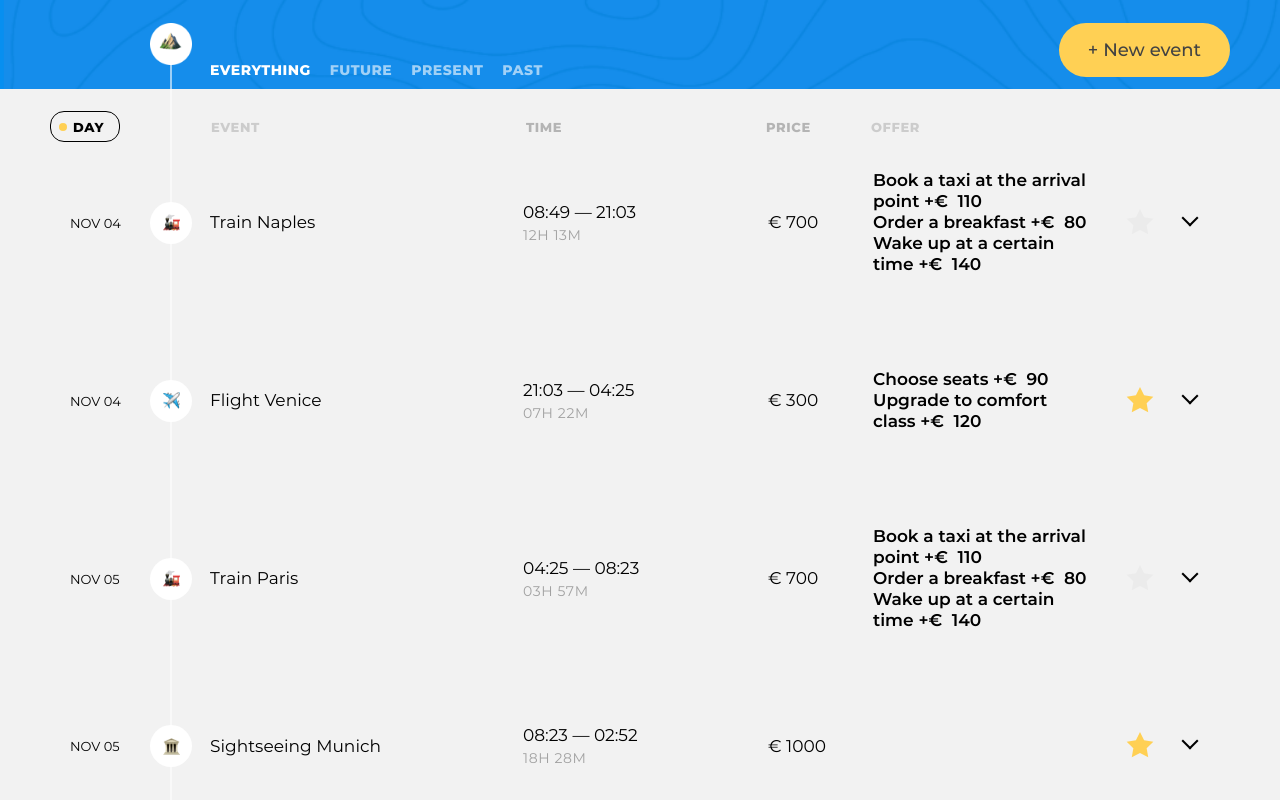
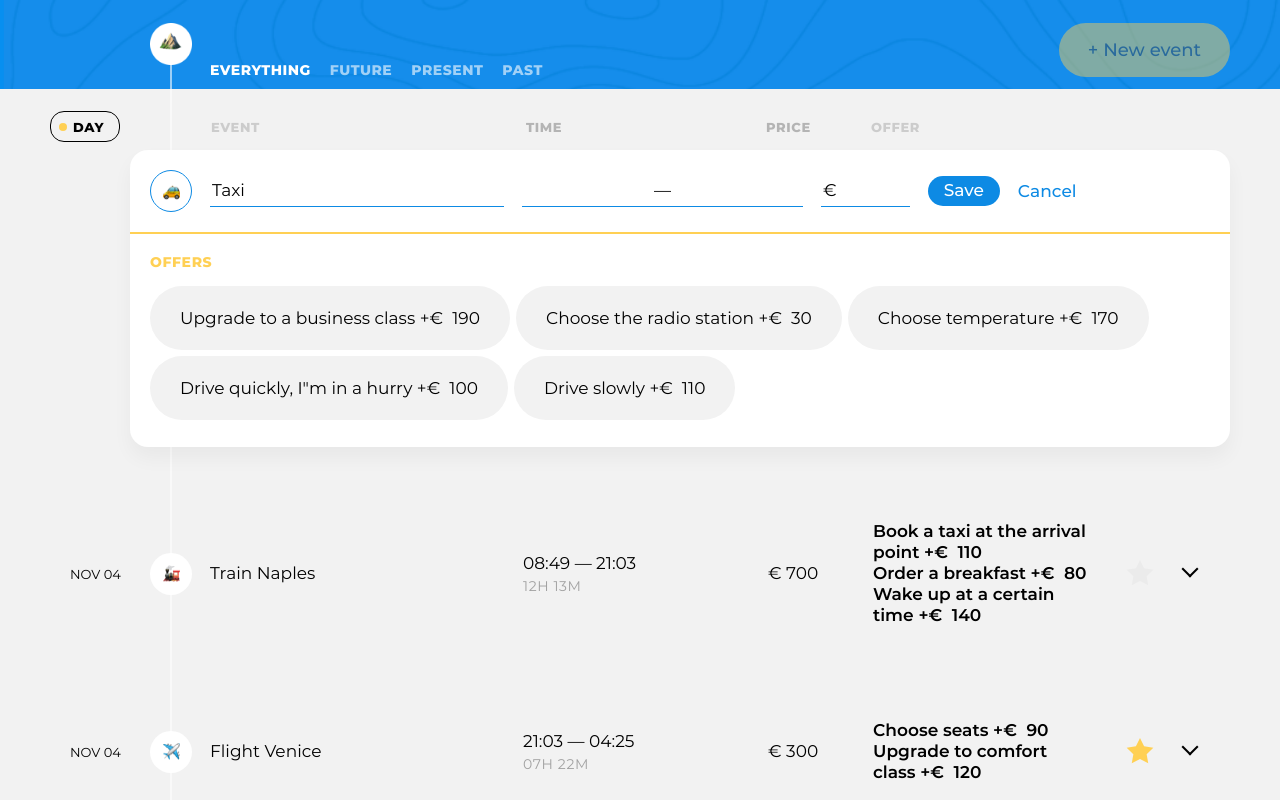
Before and after one commit to htmlacademy-ecmascript/2397723-big-trip-1, a website built with webpack: page public/index.html in a window 1280 px wide. Both pictures are taken after a click on the button "New event". Shown: the top 800 px of the page. Built offline with nearby package versions, Linux system fonts and the light colour scheme.

Commit message:
Реализует добавление нового события

```diff
--- a/package.json
+++ b/package.json
@@ -33,6 +33,7 @@
   ],
   "dependencies": {
     "dayjs": "1.11.10",
-    "flatpickr": "^4.6.13"
+    "flatpickr": "^4.6.13",
+    "nanoid": "^5.0.4"
   }
 }
--- a/public/index.html
+++ b/public/index.html
@@ -22,7 +22,7 @@
             </div>
           </div>
 
-          <button class="trip-main__event-add-btn  btn  btn--big  btn--yellow" type="button">New event</button>
+          <!-- <button class="trip-main__event-add-btn  btn  btn--big  btn--yellow" type="button">New event</button> -->
         </div>
       </div>
     </header>
--- a/src/main.js
+++ b/src/main.js
@@ -4,10 +4,12 @@ import EventModel from './model/event-model';
 import OffersModel from './model/offers-model';
 import DestinationsModel from './model/destinations-model';
 import FilterModel from './model/filter-model.js';
-
+import NewEventButtonView from './view/new-event-button.js';
+import { render } from './framework/render.js';
 
 const headerFiltersElement = document.querySelector('.trip-controls__filters');
 const tripEventsElement = document.querySelector('.trip-events');
+const tripHeaderMainElement = document.querySelector('.trip-main');
 const eventModel = new EventModel();
 const offersModel = new OffersModel();
 const destinationsModel = new DestinationsModel();
@@ -18,13 +20,29 @@ const filterPresenter = new FilterPresenter({
   filterModel,
   eventModel
 });
+
 const tripEventsPresenter = new TripEventsPresenter({
   tripEventsContainer: tripEventsElement,
+  onNewEventDestroy: handleNewEventFormClose,
   eventModel,
   offersModel,
   destinationsModel,
   filterModel
 });
 
+const newEventButtonComponent = new NewEventButtonView({
+  onClick: handleNewEventButtonClick
+});
+
+function handleNewEventButtonClick() {
+  tripEventsPresenter.createEvent();
+  newEventButtonComponent.element.disabled = true;
+}
+
+function handleNewEventFormClose() {
+  newEventButtonComponent.element.disabled = false;
+}
+
 filterPresenter.init();
 tripEventsPresenter.init();
+render(newEventButtonComponent, tripHeaderMainElement);
--- /dev/null
+++ b/src/presenter/new-event-presenter.js
@@ -0,0 +1,74 @@
+import {remove, render, RenderPosition} from '../framework/render.js';
+import {UserAction, UpdateType} from '../const.js';
+import FormView from '../view/form.js';
+import { nanoid } from 'nanoid';
+
+export default class NewEventPresenter {
+  #offers = null;
+  #destinations = null;
+
+  #newEventFormContainer = null;
+  #handleDataChange = null;
+  #handleDestroy = null;
+
+  #formComponent = null;
+
+  constructor({newEventFormContainer, offers, destinations, onDataChange, onDestroy}) {
+    this.#newEventFormContainer = newEventFormContainer;
+    this.#offers = offers;
+    this.#destinations = destinations;
+    this.#handleDataChange = onDataChange;
+    this.#handleDestroy = onDestroy;
+  }
+
+  init() {
+    if (this.#formComponent !== null) {
+      return;
+    }
+
+    this.#formComponent = new FormView({
+      offers: this.#offers,
+      destinations: this.#destinations,
+      isEditForm: false,
+      onFormSubmit: this.#handleFormSubmit,
+      onResetClick: this.#handleDeleteClick
+    });
+
+    render(this.#formComponent, this.#newEventFormContainer, RenderPosition.AFTERBEGIN);
+
+    document.addEventListener('keydown', this.#escKeyDownHandler);
+  }
+
+  destroy() {
+    if (this.#formComponent === null) {
+      return;
+    }
+
+    this.#handleDestroy();
+
+    remove(this.#formComponent);
+    this.#formComponent = null;
+
+    document.removeEventListener('keydown', this.#escKeyDownHandler);
+  }
+
+  #handleFormSubmit = (event) => {
+    event.id = nanoid();
+    this.#handleDataChange(
+      UserAction.ADD_EVENT,
+      UpdateType.MINOR,
+      event,
+    );
+  };
+
+  #handleDeleteClick = () => {
+    this.destroy();
+  };
+
+  #escKeyDownHandler = (evt) => {
+    if (evt.key === 'Escape' || evt.key === 'Esc') {
+      evt.preventDefault();
+      this.destroy();
+    }
+  };
+}
--- a/src/presenter/sort.js
+++ b/src/presenter/sort.js
@@ -1,4 +1,4 @@
-import { remove, render } from '../framework/render';
+import { remove, render, RenderPosition } from '../framework/render';
 import SortView from '../view/sort';
 
 export default class SortPresenter {
@@ -23,7 +23,7 @@ export default class SortPresenter {
 
   #renderSort () {
     this.#sortComponent = new SortView({ currentSortType: this.#currentSortType, onSortClick: this.#sortClick});
-    render(this.#sortComponent, this.#boardComponent.element);
+    render(this.#sortComponent, this.#boardComponent, RenderPosition.AFTERBEGIN);
   }
 
   destroy() {
--- a/src/presenter/trip-events.js
+++ b/src/presenter/trip-events.js
@@ -5,6 +5,7 @@ import EmptyEventsListView from '../view/empty-events-list';
 import SortPresenter from './sort';
 import { sortDateDown, sortTimeUp, sortPriceUp, filter } from '../utils';
 import { UserAction, UpdateType, FilterType } from '../const';
+import NewEventPresenter from './new-event-presenter';
 
 const Sort = {
   DAY: 'day',
@@ -24,17 +25,27 @@ export default class TripEventsPresenter {
   #eventPresenters = new Map();
 
   #sortPresenter = null;
+  #newEventPresenter = null;
+
   #currentSortType = Sort.DAY;
   #filterType = FilterType.EVERYTHING;
 
   #eventsBoard = new EventsBoardView();
 
-  constructor({ tripEventsContainer, eventModel, offersModel, destinationsModel, filterModel }) {
+  constructor({ tripEventsContainer, eventModel, offersModel, destinationsModel, filterModel, onNewEventDestroy }) {
     this.#tripEventsContainer = tripEventsContainer;
     this.#eventModel = eventModel;
     this.#offersModel = offersModel;
     this.#destinationsModel = destinationsModel;
     this.#filterModel = filterModel;
+
+    this.#newEventPresenter = new NewEventPresenter({
+      newEventFormContainer: this.#eventsBoard.element,
+      offers: this.offers,
+      destinations: this.destinations,
+      onDataChange: this.#handleViewAction,
+      onDestroy: onNewEventDestroy
+    });
 
     this.#eventModel.addObserver(this.#handleModelEvent);
     this.#filterModel.addObserver(this.#handleModelEvent);
@@ -77,10 +88,16 @@ export default class TripEventsPresenter {
     }
   }
 
+  createEvent() {
+    this.#currentSortType = Sort.DAY;
+    this.#filterModel.setFilter(UpdateType.MAJOR, FilterType.EVERYTHING);
+    this.#newEventPresenter.init();
+  }
+
   #renderSort() {
     this.#sortPresenter = new SortPresenter({
       currentSortType: this.#currentSortType,
-      boardComponent: this.#eventsBoard,
+      boardComponent: this.#tripEventsContainer,
       onSortOptionChange: this.#handleSortOptionChange
     });
     this.#sortPresenter.init();
@@ -117,6 +134,7 @@ export default class TripEventsPresenter {
   };
 
   #handleModeChange = () => {
+    this.#newEventPresenter.destroy();
     this.#eventPresenters.forEach((presenter) => presenter.resetView());
   };
 
@@ -151,6 +169,7 @@ export default class TripEventsPresenter {
       this.#currentSortType = Sort.DAY;
       this.#sortPresenter.init();
     }
+    this.#newEventPresenter.destroy();
     this.#eventPresenters.forEach((presenter) => presenter.destroy());
   }
 }
--- a/src/view/form.js
+++ b/src/view/form.js
@@ -15,6 +15,17 @@ const datePickerDefaultOptions = {
   'time_24hr': true,
 };
 
+const initialState = {
+  id: '0',
+  type: 'taxi',
+  dateFrom: '',
+  dateTo: '',
+  destination: '',
+  basePrice: '',
+  isFavorite: false,
+  offers: []
+};
+
 export default class FormView extends AbstractStatefulView {
   #offers = null;
   #destinations = null;
@@ -24,11 +35,19 @@ export default class FormView extends AbstractStatefulView {
   #datePickerFrom = null;
   #datePickerTo = null;
 
-  constructor({ event, offers, destinations, onFormSubmit, onFormClose, onResetClick }) {
+  #initialState = initialState;
+  #isEditForm;
+
+  constructor({ event, offers, destinations, isEditForm = true, onFormSubmit, onFormClose, onResetClick }) {
     super();
-    this._setState(event);
+    if (isEditForm) {
+      this._setState(event);
+    } else {
+      this._setState(this.#initialState);
+    }
     this.#offers = offers;
     this.#destinations = destinations;
+    this.#isEditForm = isEditForm;
     this.#handleFormSubmit = onFormSubmit;
     this.#handleFormClose = onFormClose;
     this.#handlerResetClick = onResetClick;
@@ -39,8 +58,10 @@ export default class FormView extends AbstractStatefulView {
   _restoreHandlers() {
     this.element.querySelector('.event--edit')
       .addEventListener('submit', this.#formSubmitHandler);
-    this.element.querySelector('.event__rollup-btn')
-      .addEventListener('click', this.#formCloseHandler);
+    if (this.#isEditForm) {
+      this.element.querySelector('.event__rollup-btn')
+        .addEventListener('click', this.#formCloseHandler);
+    }
     this.element.querySelector('.event__input--destination')
       .addEventListener('change', this.#changeDestinationHandler);
     this.element.querySelector('.event__input--price')
@@ -58,7 +79,8 @@ export default class FormView extends AbstractStatefulView {
     return createFormTemplate({
       event: this._state,
       offers: this.#offers,
-      destinations: this.#destinations
+      destinations: this.#destinations,
+      isEditForm: this.#isEditForm
     });
   }
 
--- a/src/view/form.template.js
+++ b/src/view/form.template.js
@@ -1,15 +1,4 @@
 import { capitalizeFirstLetter, humanizeDate, DateFormat, getByKey, getById } from '../utils';
-
-const initialData = {
-  id: '0',
-  type: 'taxi',
-  dateFrom: '',
-  dateTo: '',
-  destination: '',
-  basePrice: '',
-  isFavorite: false,
-  offers: []
-};
 
 function createTypeListTemplate({ eventId, eventType, types }) {
   return (
@@ -48,7 +37,9 @@ function createTypeListTemplate({ eventId, eventType, types }) {
 function createOffersListTemplate({ eventOffersId = [], type, offers }) {
   const offersList = getByKey('type', type, offers).offers;
   return (
-    `<div class="event__available-offers">
+    `<section class="event__section  event__section--offers">
+    <h3 class="event__section-title  event__section-title--offers">Offers</h3>
+    <div class="event__available-offers">
       ${offersList.map((item) => (
       `<div class="event__offer-selector">
         <input
@@ -64,7 +55,8 @@ function createOffersListTemplate({ eventOffersId = [], type, offers }) {
         </label>
       </div>`
     )).join('')}
-    </div>`
+    </div>
+    </section>`
   );
 }
 
@@ -76,79 +68,65 @@ function createDestinationsTemplate(destinations) {
   );
 }
 
-export default function createFormTemplate({ event, offers, destinations }) {
-  let data = initialData;
+function createRollupButtonTemplate() {
+  return '<button class="event__rollup-btn" type="button"><span class="visually-hidden">Open event</span></button>';
+}
 
-  if (event) {
-    data = {
-      id: event.id,
-      type: event.type,
-      dateFrom: event.dateFrom,
-      dateTo: event.dateTo,
-      destination: event.destination,
-      basePrice: event.basePrice,
-      isFavorite: false,
-      offers: event.offers
-    };
-  }
-  const currentDestination = data.destination ? getById(data.destination, destinations) : data.destination;
+export default function createFormTemplate({ event, offers, destinations, isEditForm }) {
+
+  const currentDestination = event.destination ? getById(event.destination, destinations) : event.destination;
 
   return (
     ` <li class="trip-events__item">
       <form class="event event--edit" action="#" method="post">
         <header class="event__header">
-          ${createTypeListTemplate({ eventId: data.id, eventType: data.type, types: offers })}
+          ${createTypeListTemplate({ eventId: event.id, eventType: event.type, types: offers })}
           <div class="event__field-group  event__field-group--destination">
-            <label class="event__label  event__type-output" for="event-destination-${data.id}">
-              ${data.type}
+            <label class="event__label  event__type-output" for="event-destination-${event.id}">
+              ${event.type}
             </label>
             <input
             class="event__input  event__input--destination"
-            id="event-destination-${data.id}"
+            id="event-destination-${event.id}"
             type="text" name="event-destination"
             value="${currentDestination ? currentDestination.name : ''}"
-            list="destination-list-${data.id}">
-            <datalist id="destination-list-${data.id}">
+            list="destination-list-${event.id}">
+            <datalist id="destination-list-${event.id}">
               ${createDestinationsTemplate(destinations)}
             </datalist>
           </div>
           <div class="event__field-group  event__field-group--time">
-            <label class="visually-hidden" for="event-start-time-${data.id}">From</label>
+            <label class="visually-hidden" for="event-start-time-${event.id}">From</label>
             <input
             class="event__input  event__input--time"
-            id="event-start-time-${data.id}"
+            id="event-start-time-${event.id}"
             type="text" name="event-start-time"
-            value="${humanizeDate(data.dateFrom, DateFormat.DATE_TIME)}">
+            value="${humanizeDate(event.dateFrom, DateFormat.DATE_TIME)}">
             &mdash;
-            <label class="visually-hidden" for="event-end-time-${data.id}">To</label>
+            <label class="visually-hidden" for="event-end-time-${event.id}">To</label>
             <input
             class="event__input  event__input--time"
-            id="event-end-time-${data.id}"
+            id="event-end-time-${event.id}"
             type="text" name="event-end-time"
-            value="${humanizeDate(data.dateTo, DateFormat.DATE_TIME)}">
+            value="${humanizeDate(event.dateTo, DateFormat.DATE_TIME)}">
           </div>
           <div class="event__field-group  event__field-group--price">
-            <label class="event__label" for="event-price-${data.id}">
+            <label class="event__label" for="event-price-${event.id}">
               <span class="visually-hidden">Price</span>
               &euro;
             </label>
             <input
             class="event__input  event__input--price"
-            id="event-price-${data.id}"
-            type="text" name="event-price" value="${data.basePrice}">
+            id="event-price-${event.id}"
+            type="text" name="event-price" value="${event.basePrice}">
           </div>
           <button class="event__save-btn  btn  btn--blue" type="submit">Save</button>
-          <button class="event__reset-btn" type="reset">Delete</button>
-          <button class="event__rollup-btn" type="button">
-            <span class="visually-hidden">Open event</span>
-          </button>
+          <button class="event__reset-btn" type="reset">${isEditForm ? 'Delete' : 'Cancel'}</button>
+          ${isEditForm ? createRollupButtonTemplate() : ''}
         </header>
         <section class="event__details">
-          <section class="event__section  event__section--offers">
-            <h3 class="event__section-title  event__section-title--offers">Offers</h3>
-            ${data.offers && createOffersListTemplate({ eventOffersId: data.offers, type: data.type, offers: offers })}
-          </section>
-          ${data.destination && `<section class="event__section  event__section--destination">
+            ${event.offers && createOffersListTemplate({ eventOffersId: event.offers, type: event.type, offers: offers })}
+          ${event.destination && `<section class="event__section  event__section--destination">
         <h3 class="event__section-title  event__section-title--destination">Destination</h3>
         ${currentDestination.description && `<p class="event__destination-description">${currentDestination.description}</p>`}
         ${currentDestination.pictures &&
--- /dev/null
+++ b/src/view/new-event-button.js
@@ -0,0 +1,22 @@
+import AbstractView from '../framework/view/abstract-view.js';
+import { createNewEventButtonTemplate } from './new-event-button.template.js';
+
+
+export default class NewEventButtonView extends AbstractView {
+  #handleClick = null;
+
+  constructor({onClick}) {
+    super();
+    this.#handleClick = onClick;
+    this.element.addEventListener('click', this.#clickHandler);
+  }
+
+  get template() {
+    return createNewEventButtonTemplate();
+  }
+
+  #clickHandler = (evt) => {
+    evt.preventDefault();
+    this.#handleClick();
+  };
+}
--- /dev/null
+++ b/src/view/new-event-button.template.js
@@ -0,0 +1,5 @@
+export function createNewEventButtonTemplate() {
+  return (
+    '<button class="trip-main__event-add-btn  btn  btn--big  btn--yellow" type="button" >New event</button>'
+  );
+}
```
Also changed, not shown: 1 other file.
